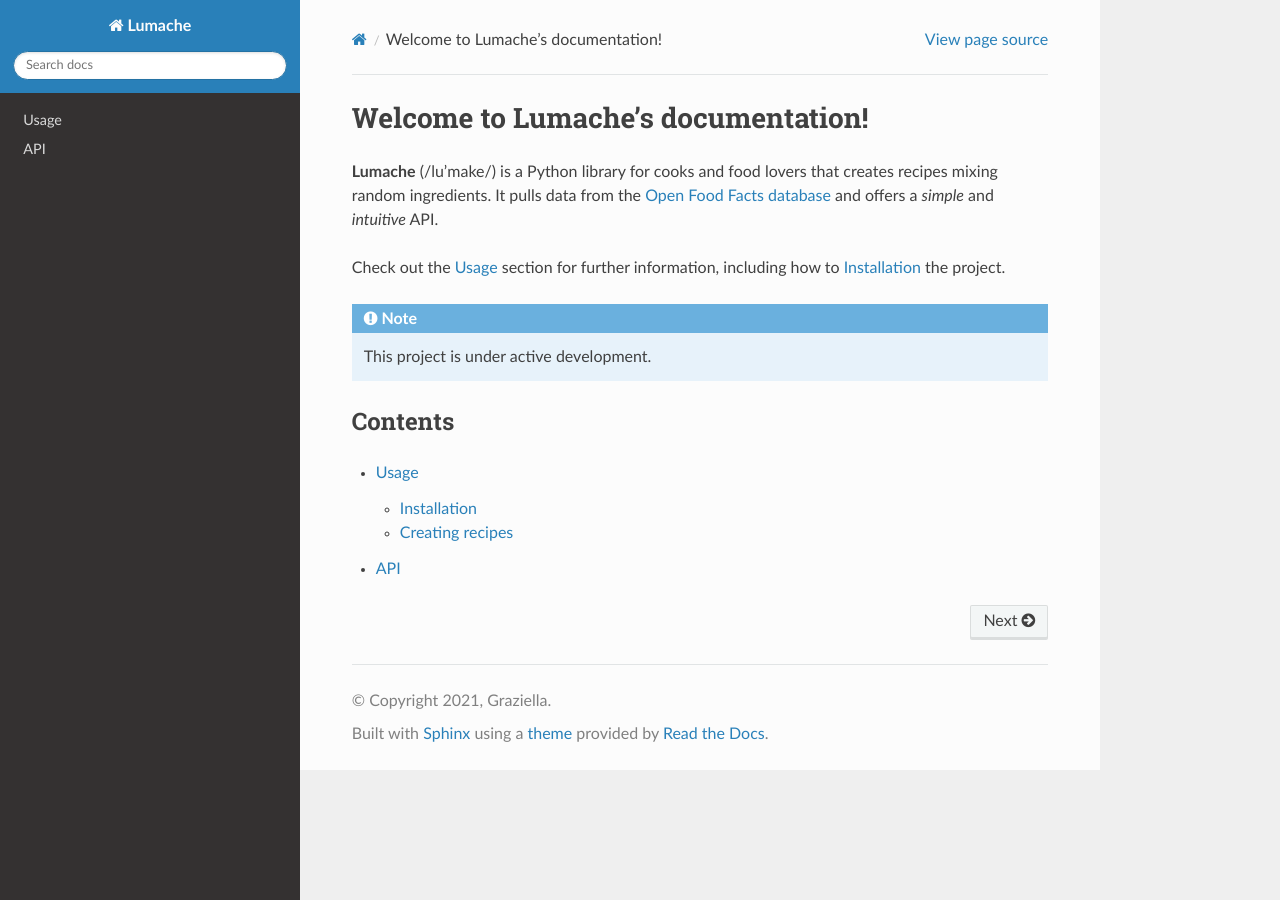
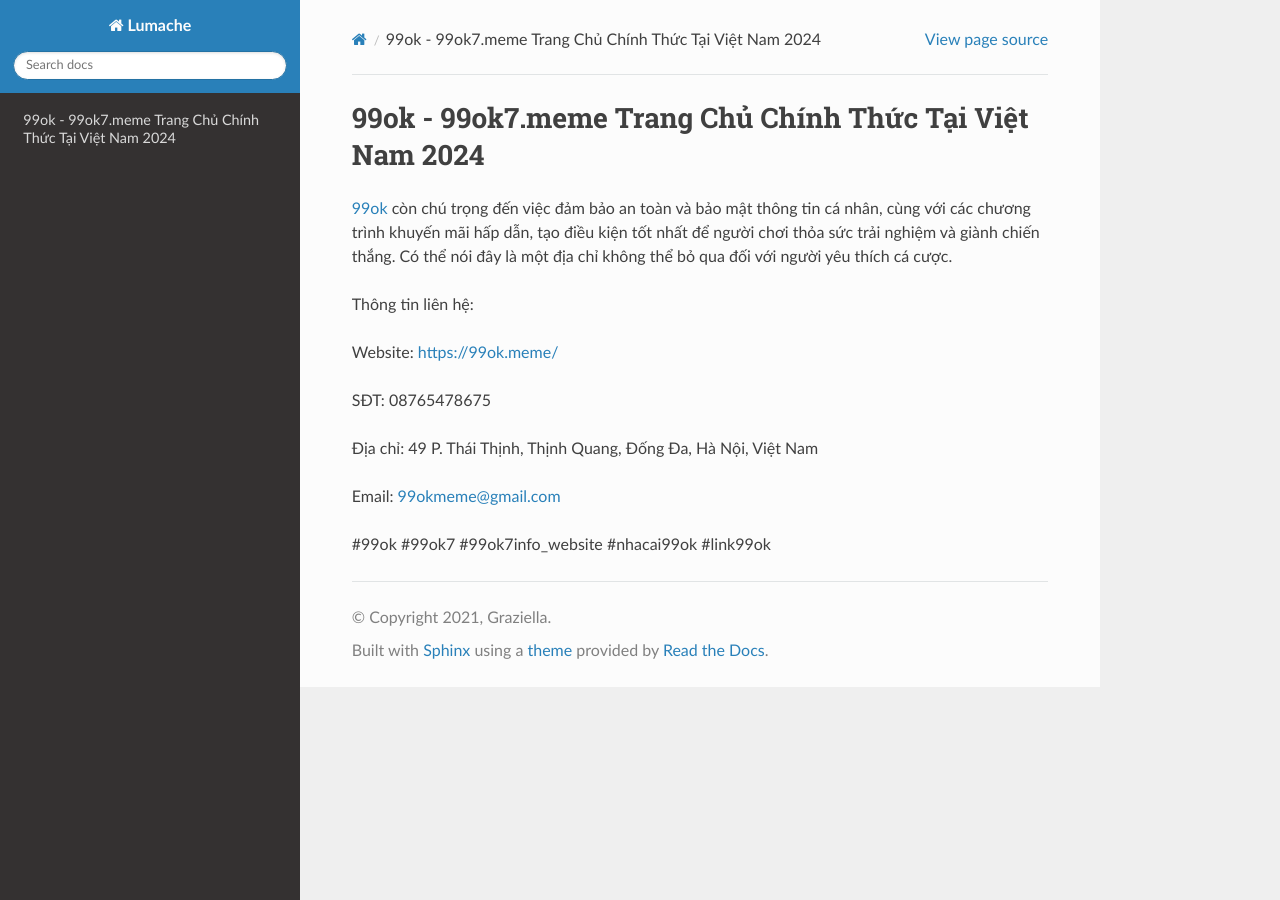
Before and after one commit to parkisngan19/99okmeme, a Sphinx documentation site: the page built from docs/source/index.rst, in a window 1280 px wide. Built offline with Sphinx 7.4.7 and the Read the Docs theme 3.1.0, drawn with Linux system fonts in a browser that asks for light colours.

Commit message:
Update index.rst

```diff
--- a/docs/source/index.rst
+++ b/docs/source/index.rst
@@ -1,22 +1,16 @@
-Welcome to Lumache's documentation!
+99ok -  99ok7.meme Trang Chủ Chính Thức Tại Việt Nam 2024
 ===================================
 
-**Lumache** (/lu'make/) is a Python library for cooks and food lovers
-that creates recipes mixing random ingredients.
-It pulls data from the `Open Food Facts database <https://world.openfoodfacts.org/>`_
-and offers a *simple* and *intuitive* API.
+`99ok <https://99ok.meme/>`_ còn chú trọng đến việc đảm bảo an toàn và bảo mật thông tin cá nhân, cùng với các chương trình khuyến mãi hấp dẫn, tạo điều kiện tốt nhất để người chơi thỏa sức trải nghiệm và giành chiến thắng.  Có thể nói đây là một địa chỉ không thể bỏ qua đối với người yêu thích cá cược.
 
-Check out the :doc:`usage` section for further information, including
-how to :ref:`installation` the project.
+Thông tin liên hệ:
 
-.. note::
+Website: https://99ok.meme/
 
-   This project is under active development.
+SĐT: 08765478675
 
-Contents
---------
+Địa chỉ: 49 P. Thái Thịnh, Thịnh Quang, Đống Đa, Hà Nội, Việt Nam
 
-.. toctree::
+Email: 99okmeme@gmail.com
 
-   usage
-   api
+#99ok #99ok7 #99ok7info_website #nhacai99ok #link99ok
```
